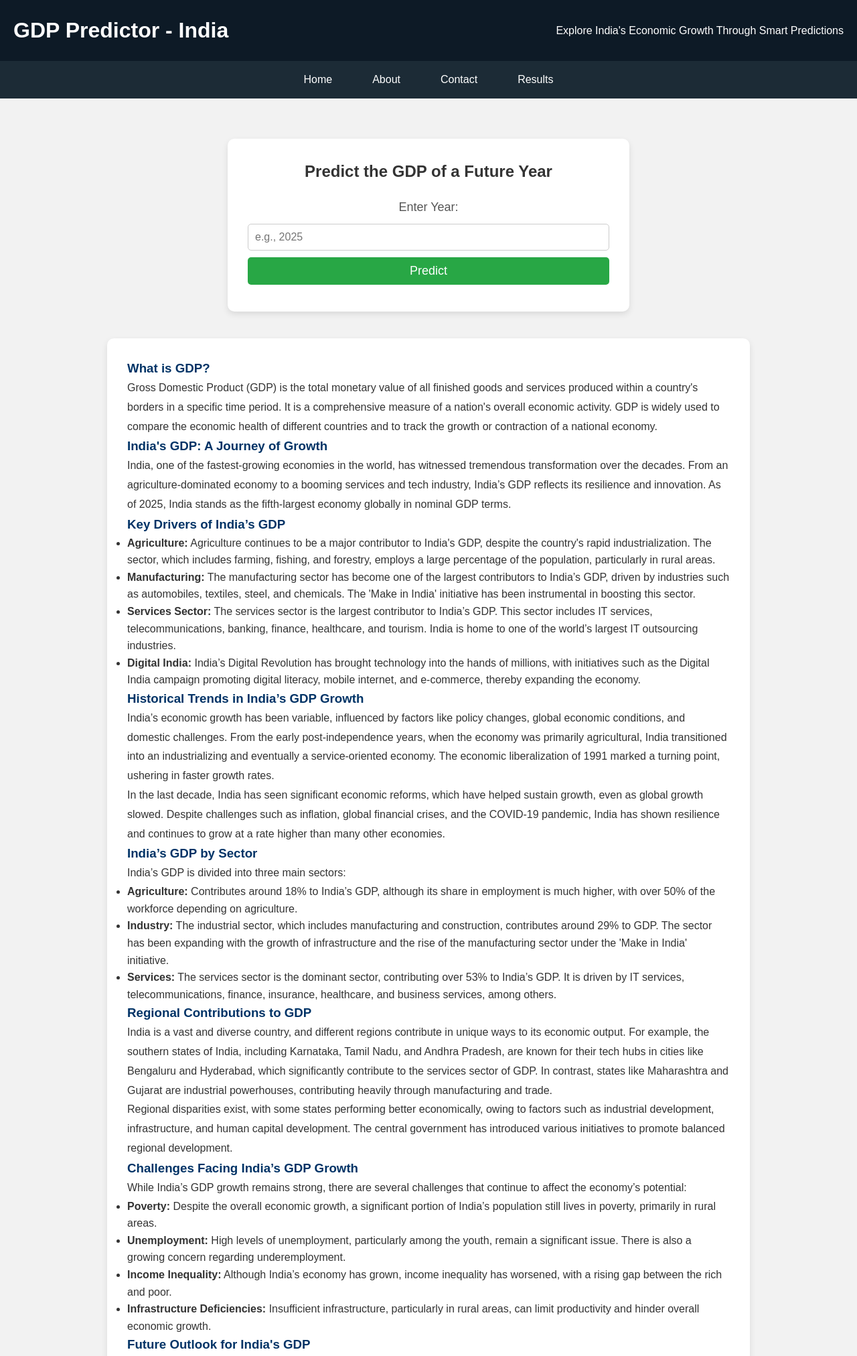
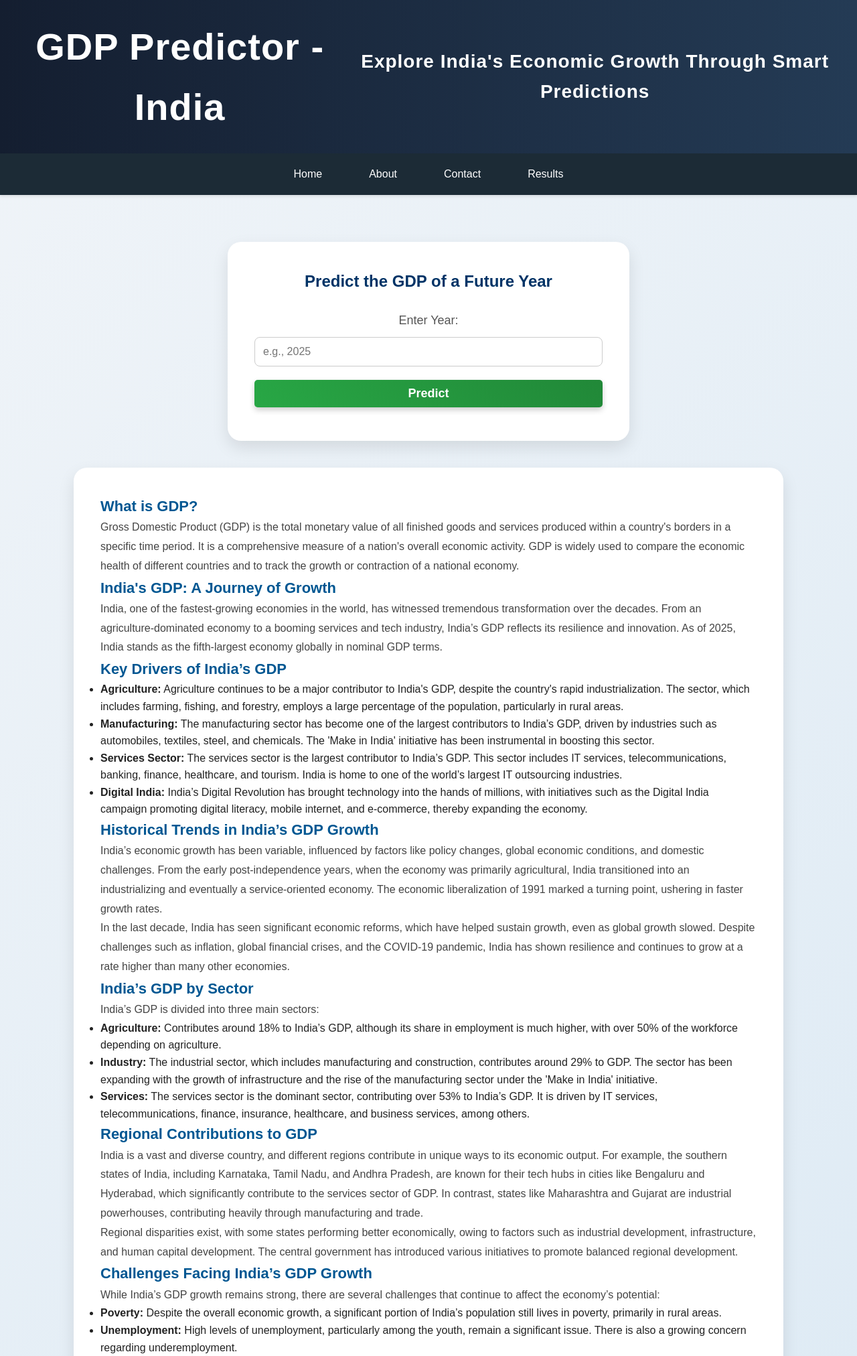
Before and after one commit to HARINARAYAN-2027/gdp-X, a Flask app: page / in a window 1280 px wide. Shown: the top 2024 px of the page at 67% size. Run offline with Flask 2, Linux system fonts and the light colour scheme.

Commit message:
Update home.html

```diff
--- a/templates/home.html
+++ b/templates/home.html
@@ -5,107 +5,186 @@
     <meta name="viewport" content="width=device-width, initial-scale=1.0">
     <title>GDP Prediction - India</title>
     <link rel="stylesheet" href="{{ url_for('static', filename='style.css') }}">
+    <link href="https://fonts.googleapis.com/css2?family=Poppins:wght@400;500;600&display=swap" rel="stylesheet">
     <style>
+
+    * {
+        box-sizing: border-box;
+        transition: all 0.3s ease-in-out;
+    }
+
     body {
-            font-family: 'Segoe UI', Tahoma, Geneva, Verdana, sans-serif;
-            background-color: #f2f2f2;
+        font-family: 'Poppins', 'Segoe UI', Tahoma, Geneva, Verdana, sans-serif;
+        background: linear-gradient(135deg, #f0f4f8, #dbe9f4);
         margin: 0;
         padding: 0;
+        color: #222;
     }
+
     header {
-            background-color: #0d1a26;
-            color: white;
-            padding: 20px;
+        background: linear-gradient(to right, #141e30, #243b55);
+        color: #fff;
+        padding: 25px 20px;
         text-align: center;
+        font-size: 28px;
+        letter-spacing: 1px;
+        font-weight: 600;
+        box-shadow: 0 4px 10px rgba(0, 0, 0, 0.2);
     }
+
     nav ul {
         list-style: none;
         padding: 0;
+        margin: 0;
         display: flex;
         justify-content: center;
         background-color: #1c2b36;
-            margin: 0;
+        box-shadow: 0 2px 4px rgba(0, 0, 0, 0.1);
     }
+
     nav ul li {
         margin: 0 15px;
     }
+
     nav ul li a {
-            color: white;
+        color: #ffffff;
         text-decoration: none;
-            padding: 15px;
+        padding: 18px 20px;
+        font-weight: 500;
         display: block;
+        position: relative;
     }
+
+    nav ul li a::after {
+        content: '';
+        position: absolute;
+        left: 0;
+        bottom: 10px;
+        height: 3px;
+        width: 0;
+        background-color: #00ffff;
+        transition: width 0.3s;
+    }
+
+    nav ul li a:hover::after {
+        width: 100%;
+    }
+
     nav ul li a:hover {
-            background-color: #2e4a5f;
+        color: #00ffff;
     }
+
     main {
-            padding: 40px 20px;
-            max-width: 1000px;
+        padding: 50px 20px;
+        max-width: 1100px;
         margin: auto;
     }
+
     .form-section, .gdp-info {
-            background-color: white;
-            padding: 30px;
-            border-radius: 10px;
-            box-shadow: 0 4px 10px rgba(0, 0, 0, 0.1);
+        background-color: #ffffff;
+        padding: 40px;
+        border-radius: 20px;
+        box-shadow: 0 10px 25px rgba(0, 0, 0, 0.1);
         margin-bottom: 40px;
+        animation: fadeIn 0.6s ease-in-out;
     }
+
+    @keyframes fadeIn {
+        from { opacity: 0; transform: translateY(30px); }
+        to { opacity: 1; transform: translateY(0); }
+    }
+
     .form-section h2 {
-            margin-bottom: 20px;
-            color: #333;
+        margin-bottom: 25px;
+        color: #003366;
+        font-size: 24px;
+        font-weight: 600;
     }
-        label, input, button {
-            display: block;
-            width: 100%;
+
+    label {
+        margin-top: 15px;
+        font-weight: 500;
+    }
+
+    input[type="number"] {
+        padding: 12px;
+        font-size: 16px;
+        border-radius: 8px;
+        border: 1px solid #ccc;
         margin-top: 10px;
     }
-        input[type="number"] {
-            padding: 10px;
+
+    button {
+        padding: 14px;
         font-size: 16px;
-            border-radius: 5px;
-            border: 1px solid #ccc;
-        }
-        button {
-            padding: 12px;
-            font-size: 16px;
-            margin-top: 15px;
-            background-color: #006400;
+        margin-top: 20px;
+        background: linear-gradient(45deg, #28a745, #218838);
         color: white;
         border: none;
-            border-radius: 5px;
+        border-radius: 8px;
         cursor: pointer;
+        font-weight: bold;
+        box-shadow: 0 4px 8px rgba(0,0,0,0.2);
     }
+
     button:hover {
-            background-color: #004d00;
+        background: linear-gradient(45deg, #1e7e34, #155d27);
+        transform: scale(1.05);
     }
+
     .gdp-info h3 {
-            margin-top: 0;
-            color: #003366;
+        color: #005792;
+        font-size: 22px;
     }
+
     .gdp-info p {
         line-height: 1.8;
-            color: #333;
+        color: #444;
+        font-size: 16px;
     }
+
     footer {
         background-color: #0d1a26;
         color: white;
         text-align: center;
-            padding: 20px;
+        padding: 30px 15px;
         margin-top: 40px;
     }
+
     .social-media {
         margin-top: 20px;
     }
+
     .social-media a {
         margin: 0 10px;
         display: inline-block;
+        color: white;
+        font-size: 20px;
+        transition: transform 0.3s;
     }
+
+    .social-media a:hover {
+        transform: scale(1.2);
+        color: #00ffff;
+    }
+
+    footer .privacy-links {
+        margin-top: 10px;
+    }
+
     footer .privacy-links a {
-            color: white;
+        color: #ccc;
         text-decoration: underline;
-            margin-right: 10px;
+        margin: 0 8px;
+        font-size: 14px;
+    }
+
+    footer .privacy-links a:hover {
+        color: #00ffff;
     }
 </style>
+
+
 </head>
 <body>
     <header>
```
Lines whose indentation alone changed are shown as unchanged.
